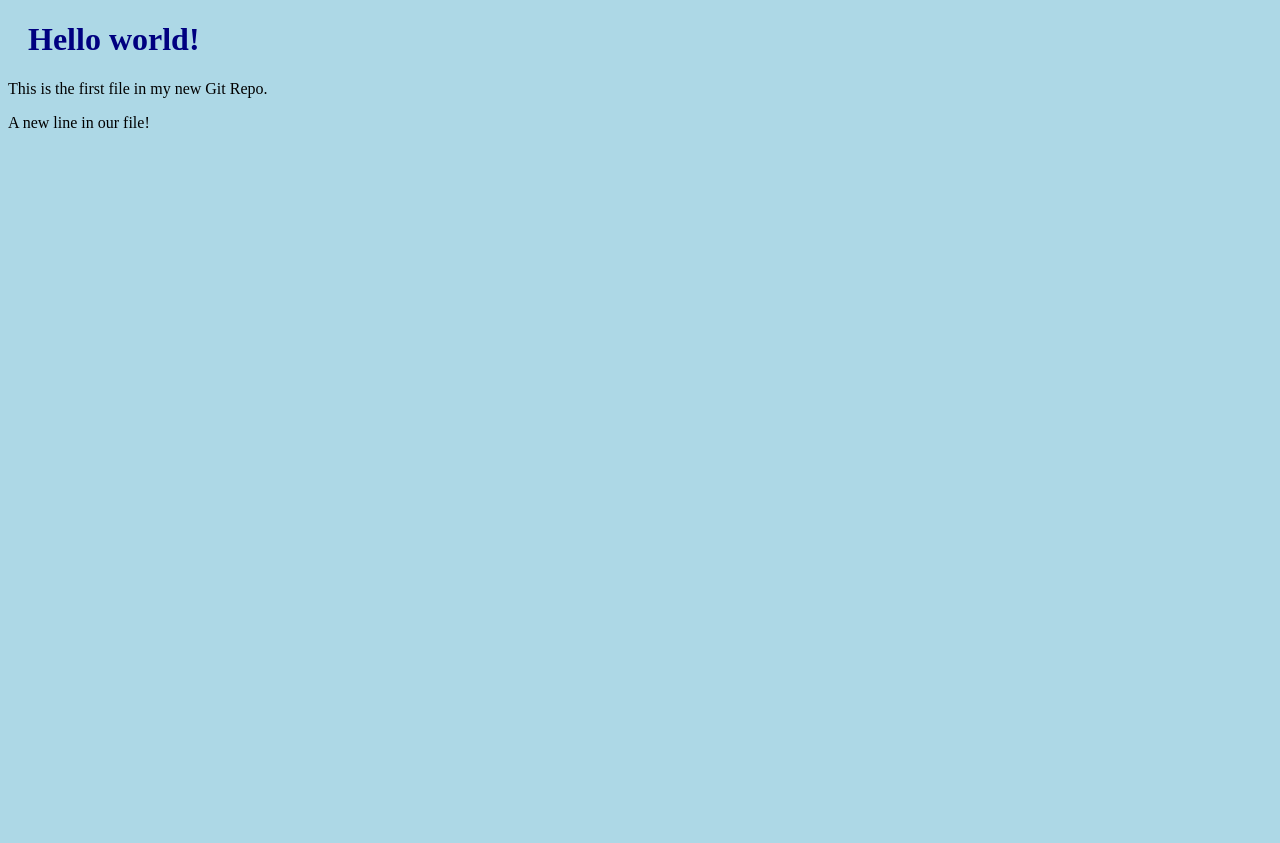
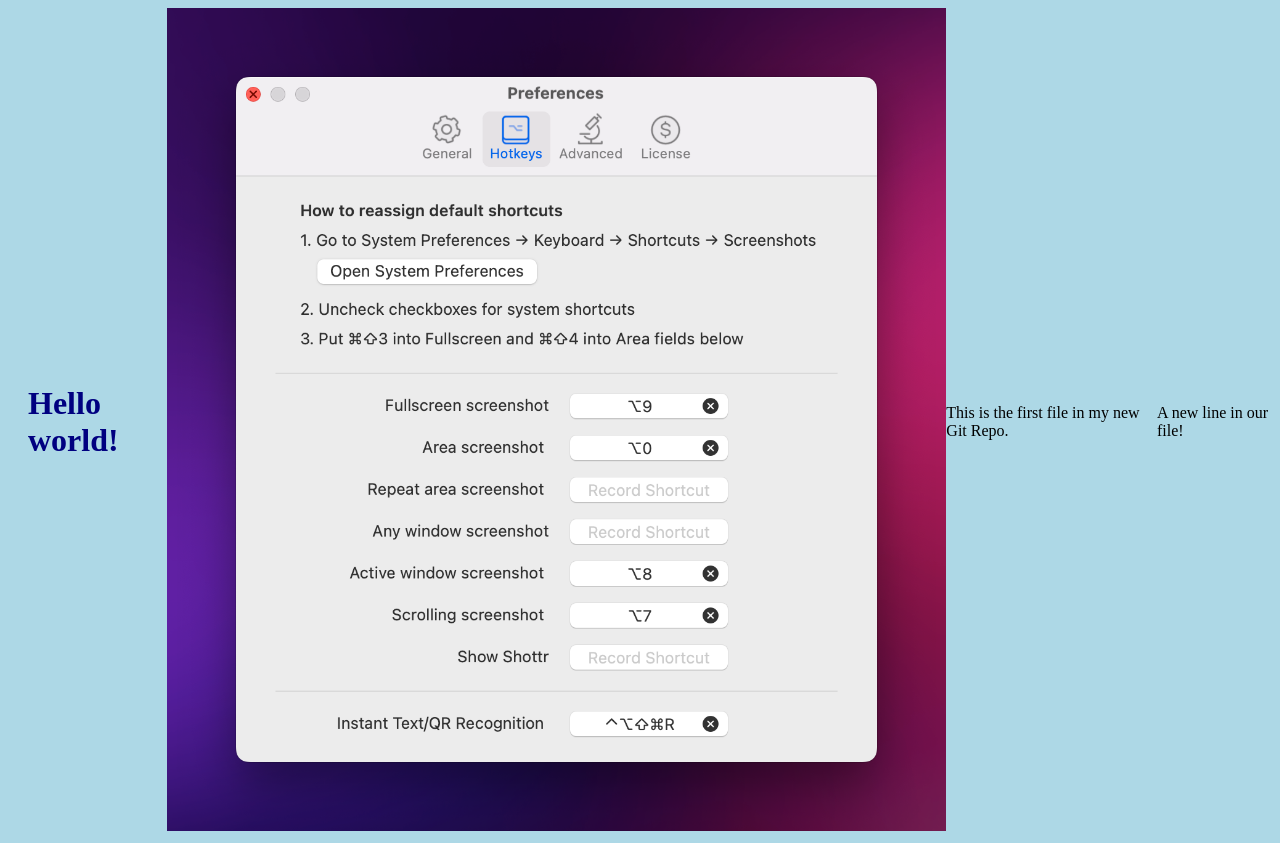
Before and after one commit to Gsbansal10/Hello-World, a plain HTML site: page index.html in a window 1280 px wide. Before the commit the page ends 800 px from the top, so only its background shows below. Drawn offline with Linux system fonts and the light colour scheme.

Commit message:
Added image to Hello World

```diff
--- a/bluestyle.css
+++ b/bluestyle.css
@@ -1,6 +1,11 @@
 body {
 	background-color: lightblue;
+	display: flex;
+	justify-content: center;
+	align-items: center;
+	min-height: 100vh;
 }
+
 
 h1 {
 	color: navy;
--- a/index.html
+++ b/index.html
@@ -6,6 +6,13 @@
 	</head>
 	<body>
 		<h1>Hello world!</h1>
+		<div>
+			<img
+				src="img_hello_world.png"
+				alt="Hello World from Space"
+				style="width: 100%; max-width: 960px"
+			/>
+		</div>
 		<p>This is the first file in my new Git Repo.</p>
 		<p>A new line in our file!</p>
 	</body>
```
Also changed, not shown: img_hello_world.png (added), 1 other file.
